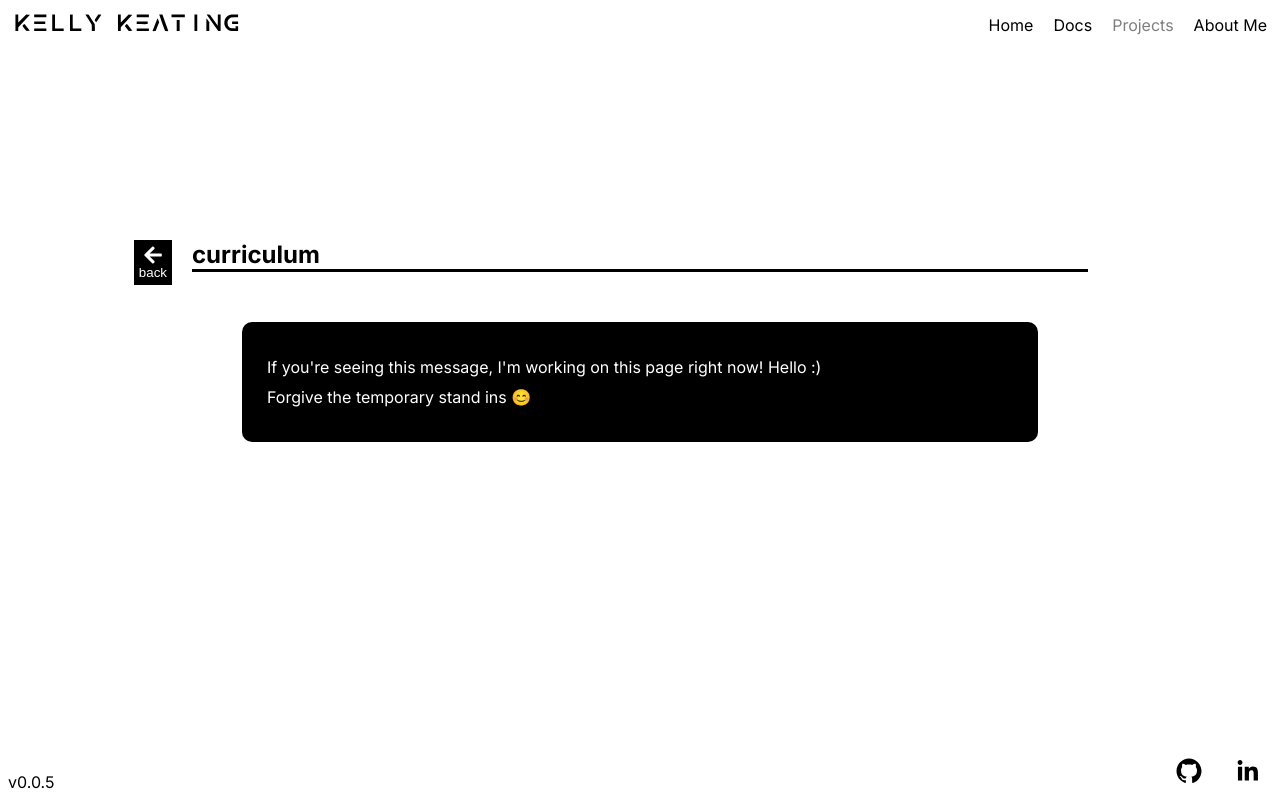
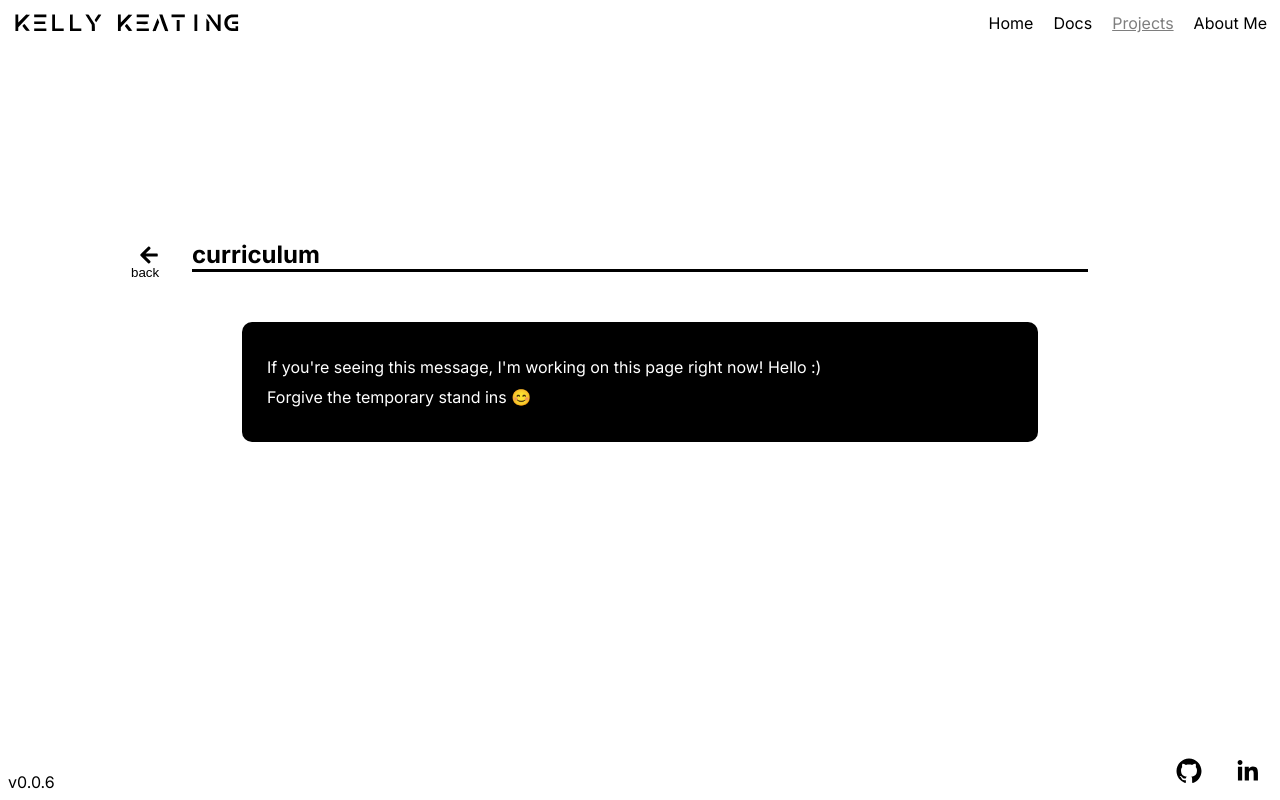
Before and after one commit to kelly-keating/nextjs, a Next.js app: page /projects/curriculum in a window 1280 px wide. Built offline with nearby package versions, Linux system fonts and the light colour scheme.

Commit message:
tweak layout link styles

```diff
--- a/components/Footer.tsx
+++ b/components/Footer.tsx
@@ -48,7 +48,7 @@ function Footer() {
         </a>
       </div>
       <div className="version">
-        <p>v0.0.5</p>
+        <p>v0.0.6</p>
       </div>
     </footer>
   )
--- a/components/Header.tsx
+++ b/components/Header.tsx
@@ -8,7 +8,7 @@ function Header() {
 
   return (
     <header className="navbar">
-      {pathname !== '/' && <Link href="/"><Name className="navbar_logo" /></Link>}
+      {pathname !== '/' && <Link className="navbar_logo__link" href="/"><Name className="navbar_logo" /></Link>}
 
       {/* TODO: Burger on mobile */}
       <nav>
--- a/styles/layout.scss
+++ b/styles/layout.scss
@@ -1,13 +1,16 @@
 .navbar {
+  $nav-height: 46px;
+  $nav-padding: 3px;
+
   @include link-highlight;
 
   position: fixed;
   width: 100vw;
-  height: 50px;
+  height: $nav-height;
   display: flex;
   justify-content: space-between;
   align-items: center;
-  padding: 0 3px;
+  padding: 0 $nav-padding;
   z-index: 999;
   background-color: black;
 
@@ -18,6 +21,11 @@
   &_logo {
     height: 20px;
     margin: 10px;
+    border-radius: 2px;
+
+    &__link {
+      height: 40px;
+    }
 
     @include light-mode {
       @include invert;
@@ -28,19 +36,24 @@
     margin: 0 0 0 auto;
   }
 
+  a {
+    border-radius: 2px;
+  }
+
   ul {
     display: flex;
     list-style-type: none;
 
     a {
       text-decoration: none;
-      margin: 5px;
-      padding: 5px;
-      border-radius: 5px;
+      padding: 0 10px;
+      display: inline-block;
+      line-height: calc($nav-height - (2 * $nav-padding));
     }
 
     .current {
       opacity: 50%;
+      text-decoration: underline;
     }
   }
 }
@@ -51,13 +64,15 @@
   margin-right: 20px;
   padding: 5px;
 
+  height: 46px;
+  width: 46px;
   display: flex;
   flex-direction: column;
 
   background-color: black;
   color: white;
   border: none;
-  transition-duration: 0.4s;
+  border-radius: 2px;
 
   svg {
     width: 100%;
@@ -65,10 +80,22 @@
   }
 
   &:hover {
-    @include invert;
+    background-color: white;
+    color: black;
+
   }
 
-  // TODO: lightmode & check arrow size
+
+  @include light-mode {
+    background-color: white;
+    color: black;
+
+
+    &:hover {
+      background-color: black;
+      color: white;
+    }
+  }
 }
 
 .social_list {
@@ -84,7 +111,7 @@
     height: 50px;
     width: 50px;
     background-color: black;
-    border-radius: 32px;
+    border-radius: 2px;
   }
 
   a {
```
